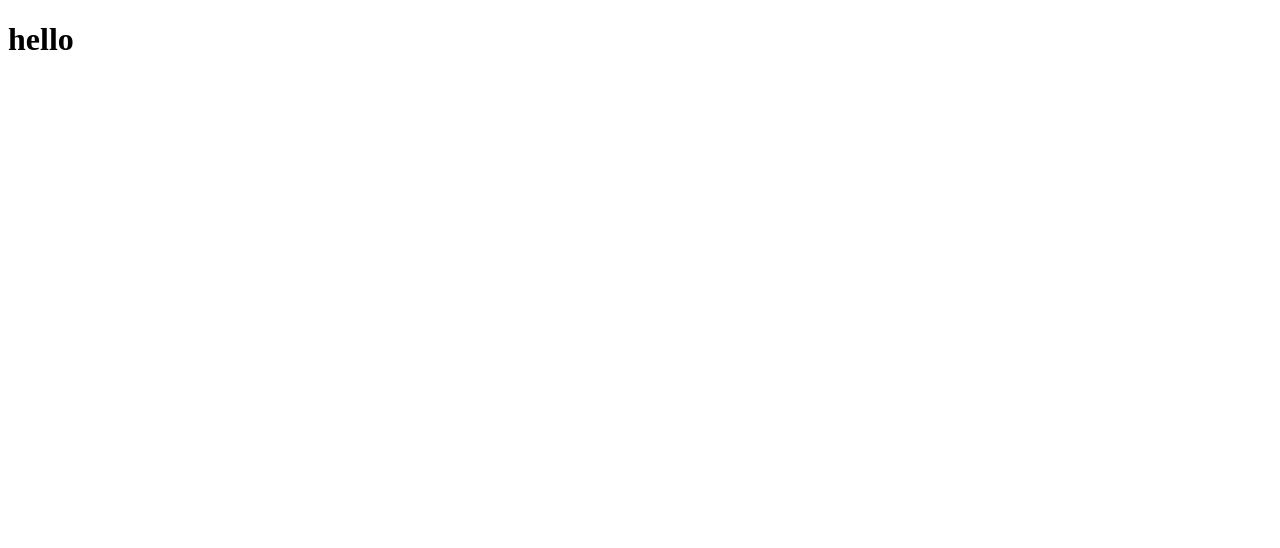
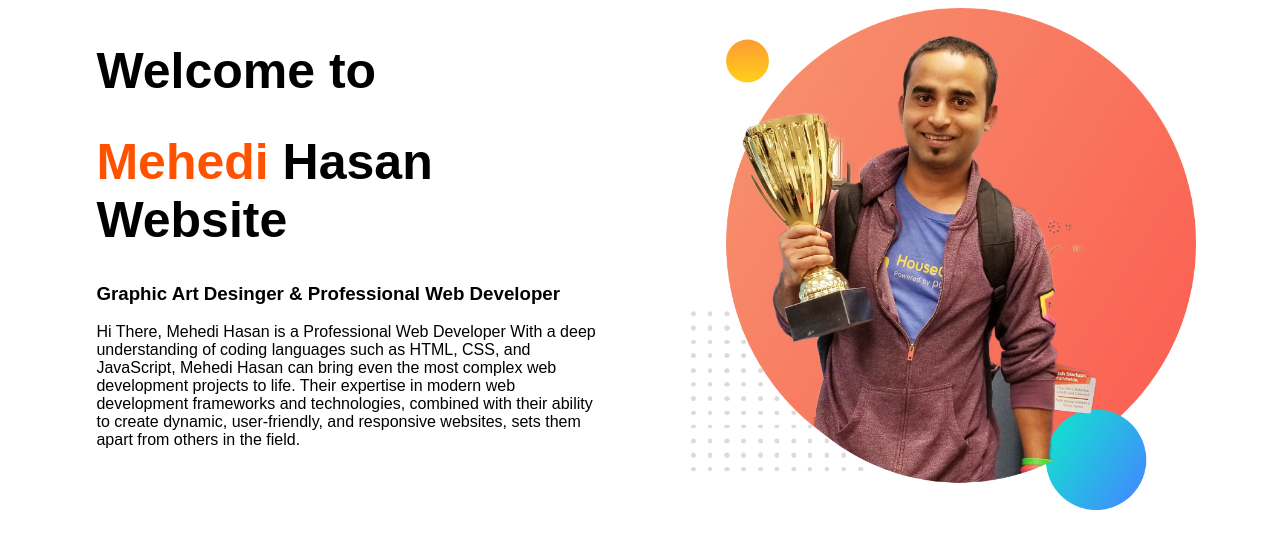
Before and after one commit to mehedi-hasans/Web-Portfolio, a plain HTML site: page index.html in a window 1280 px wide. Drawn offline with Linux system fonts and the light colour scheme.

Commit message:
header section done

```diff
--- a/index.html
+++ b/index.html
@@ -4,9 +4,20 @@
     <meta charset="UTF-8">
     <meta http-equiv="X-UA-Compatible" content="IE=edge">
     <meta name="viewport" content="width=device-width, initial-scale=1.0">
-    <title>Document</title>
+    <title>Mehedi's Profile</title>
+    <link rel="preconnect" href="https://fonts.googleapis.com">
+<link rel="preconnect" href="https://fonts.gstatic.com" crossorigin>
+    <link rel="stylesheet" href="style.css">
 </head>
 <body>
-    <h1>hello</h1>
+    <div class="half-width">
+        <h1>Welcome to</h1>
+    <h1> <span class="name-color">Mehedi</span> Hasan Website</h1>
+    <h3>Graphic Art Desinger & Professional Web Developer</h3>
+    <p>Hi There, Mehedi Hasan is a Professional Web Developer With a deep understanding of coding languages such as HTML, CSS, and JavaScript, Mehedi Hasan can bring even the most complex web development projects to life. Their expertise in modern web development frameworks and technologies, combined with their ability to create dynamic, user-friendly, and responsive websites, sets them apart from others in the field.</p>
+    </div>
+    <div class="half-width">
+        <img src="images/jhankar.png" alt="jhankar">
+    </div>
 </body>
 </html>
--- /dev/null
+++ b/style.css
@@ -0,0 +1,18 @@
+body{
+    font-family: 'Poppins', sans-serif;
+}
+h1{
+    font-size: 50px;
+}
+.name-color{
+    color: #ff5200;
+}
+.half-width{
+    width: 40%;
+    float:left;
+    margin-left:5%;
+    padding-left:2%;
+}
+.half-width img{
+    width: 100%;
+}
```
